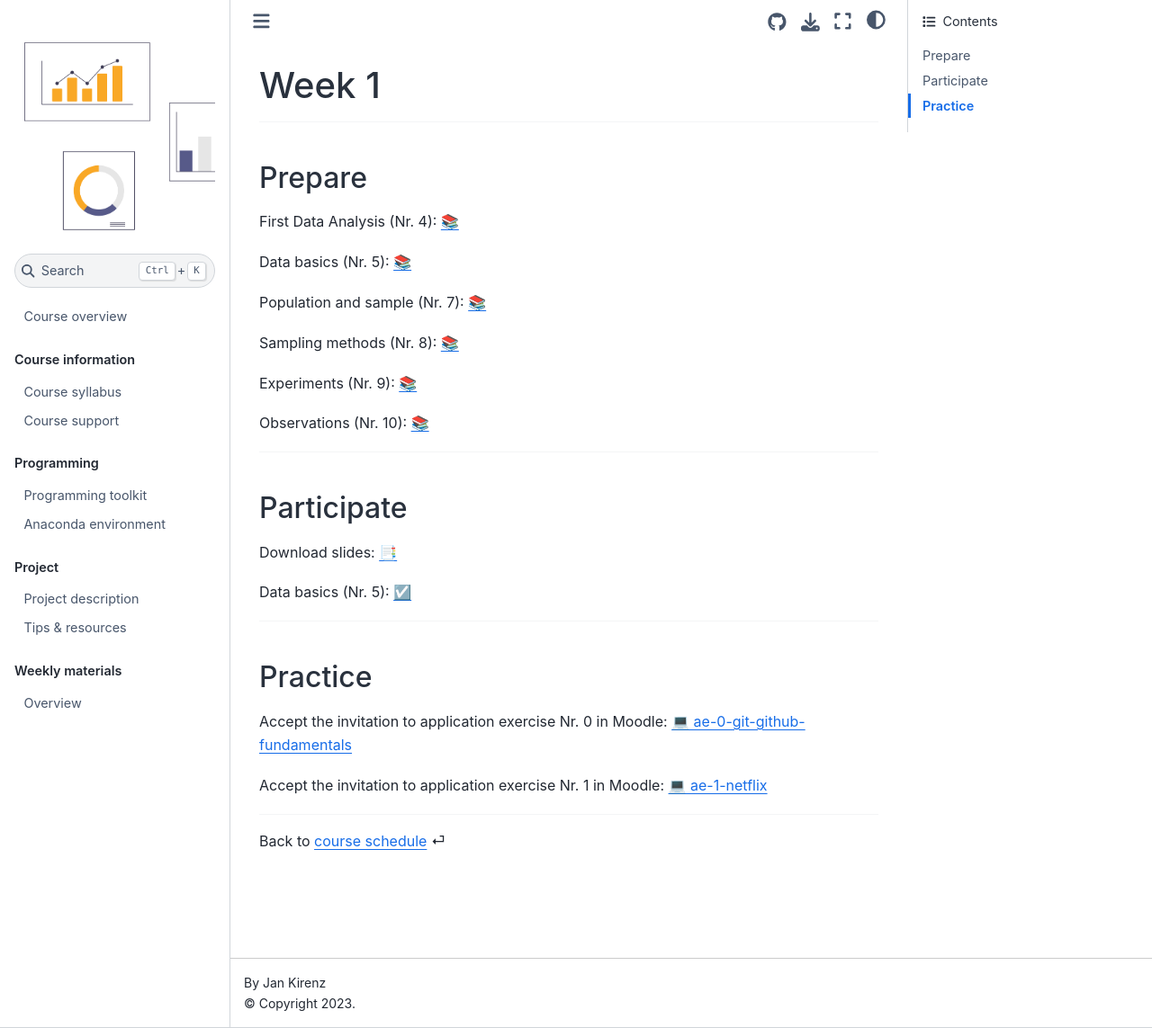
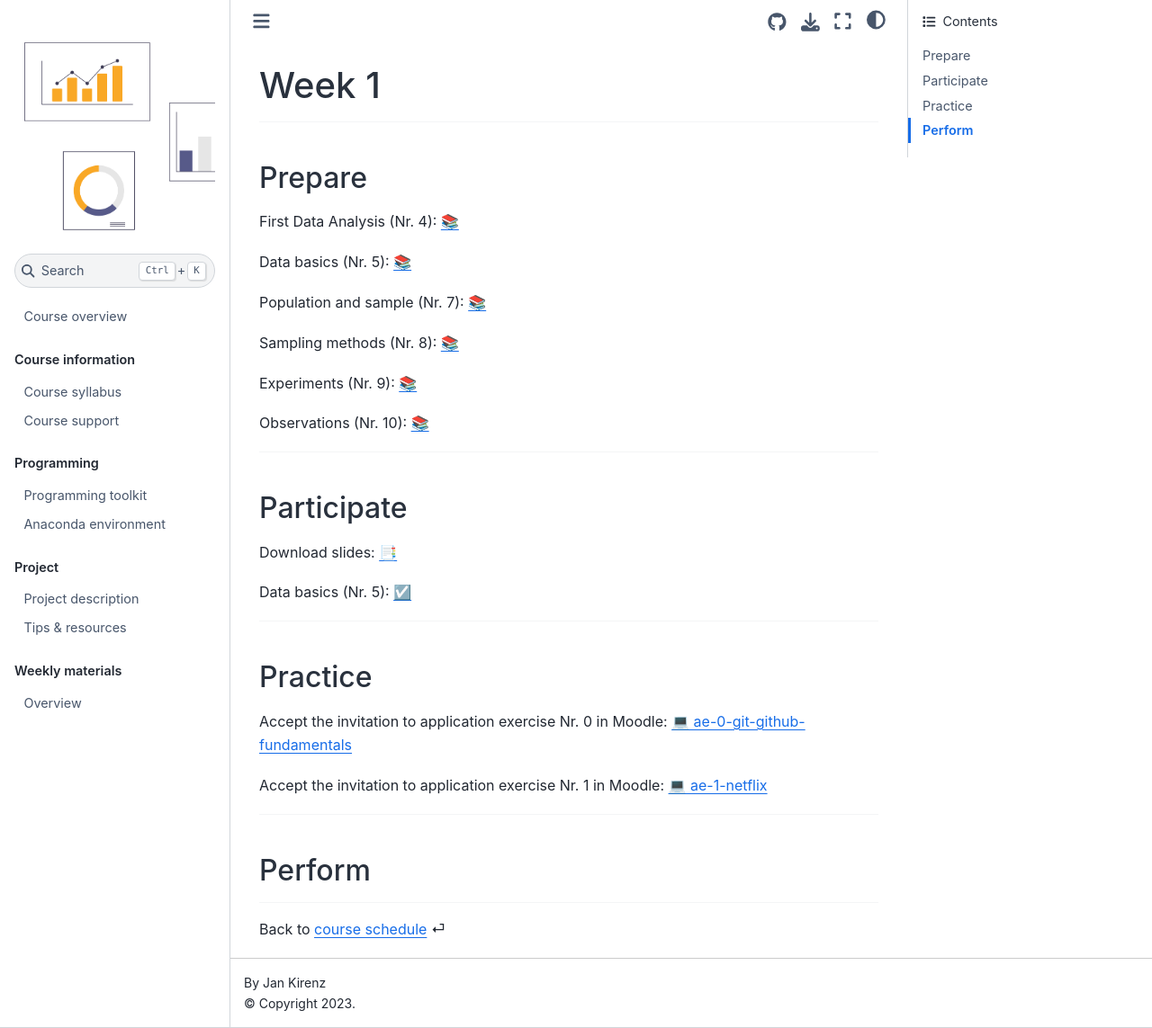
Before and after one commit to as-ws22/website, a Jupyter Book: the page built from weeks/week1.md, in a window 1280 px wide and 1143 px high. Shown: the whole window at 90% size. Built offline with Jupyter Book 1.0.4 settings and Sphinx 7.4.7 and the Sphinx Book theme 1.1.4, drawn with Linux system fonts in a browser that asks for light colours; comment, search, counter and statistics services are not loaded.

Commit message:
Update week1.md

```diff
--- a/weeks/week1.md
+++ b/weeks/week1.md
@@ -44,4 +44,10 @@ Accept the invitation to application exercise Nr. 1 in Moodle: [💻 ae-1-netfli
 
 ---
 
+
+(perform)=
+## Perform
+
+---
+
 Back to [course schedule](../docs/course-schedule.md) ⏎
```
